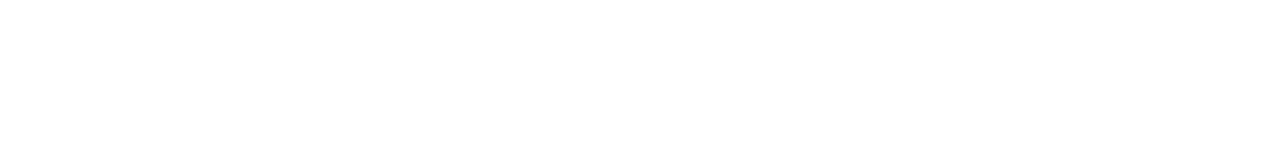
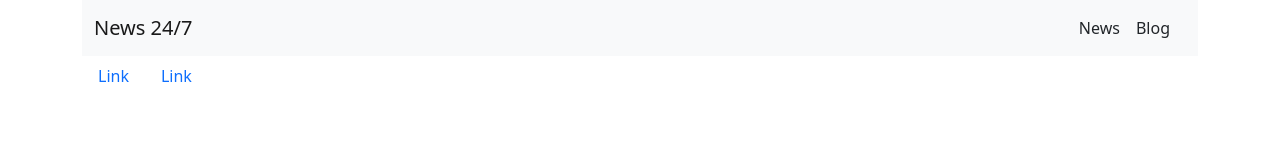
Before and after one commit to muhib95/news-portal, a plain HTML site: page index.html in a window 1280 px wide. Drawn offline with nearby package versions, Linux system fonts and the light colour scheme.

Commit message:
nav make

```diff
--- a/index.html
+++ b/index.html
@@ -9,7 +9,24 @@
 <link href="https://cdn.jsdelivr.net/npm/bootstrap@5.2.0/dist/css/bootstrap.min.css" rel="stylesheet" integrity="sha384-gH2yIJqKdNHPEq0n4Mqa/HGKIhSkIHeL5AyhkYV8i59U5AR6csBvApHHNl/vI1Bx" crossorigin="anonymous">
 </head>
 <body>
+  <header class="container">
+    <nav class="navbar bg-light">
+      <div class="container-fluid">
+        <a class="navbar-brand">News 24/7</a>
+        <div class="d-flex" >
+          <a class="nav-link me-3" href="#">News</a>
+          <a class="nav-link me-3" href="blog.html" target="_blank">Blog</a>
+        </div>
+      </div>
+    </nav>
 
+    <nav class="nav">
+      <!-- <a class="nav-link active" aria-current="page" onclick="add()" href="#">Active</a> -->
+      <a class="nav-link" href="#">Link</a>
+      <a class="nav-link" href="#">Link</a>
+
+    </nav>
+  </header>
 
 
 
--- a/js/script.js
+++ b/js/script.js
@@ -0,0 +1,4 @@
+const add=()=>{
+  const r=10+2;
+  console.log(r);
+}
```
